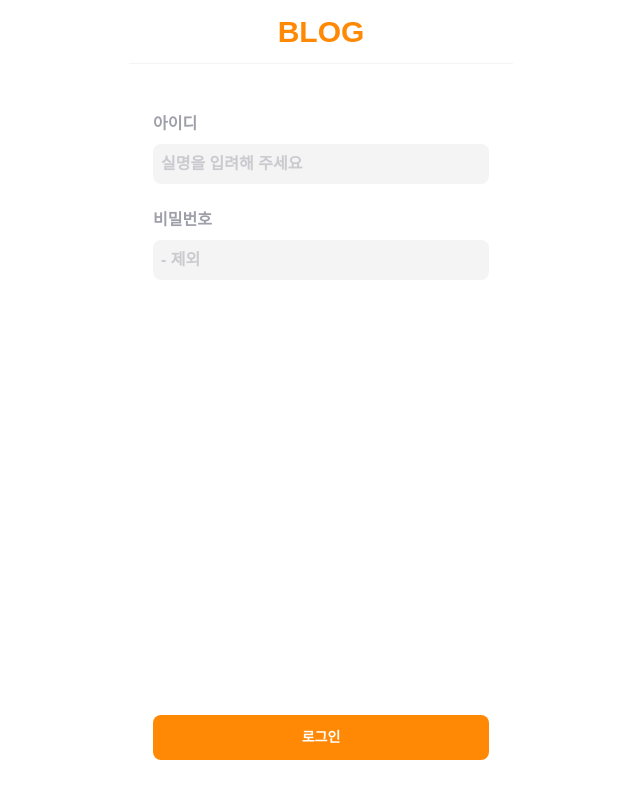
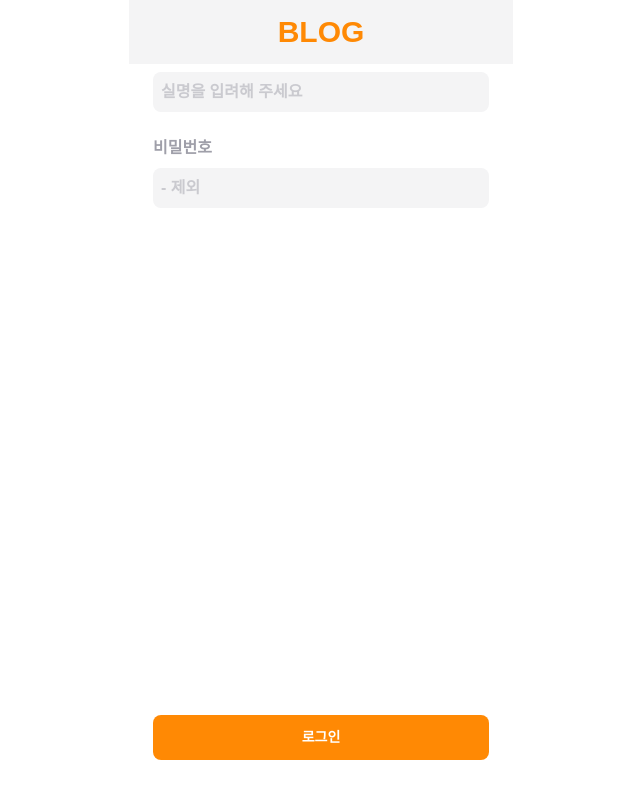
Before and after one commit to zxcv2987/derre, a Next.js app: page /login in a window 1280 px wide. Shown: the whole page, without its empty margins (319-959 px from the left). Built offline with nearby package versions, Linux system fonts and the light colour scheme; a web font is replaced by a local one.

Commit message:
fix: loginPage layout 변경

```diff
--- a/app/login/page.tsx
+++ b/app/login/page.tsx
@@ -7,12 +7,12 @@ export default function Page() {
   return (
     <>
       <Header>
-        <div className="w-full flex items-center justify-center h-full">
+        <div className="w-full flex items-center justify-center h-full bg-zinc-100">
           <h1 className="logo">BLOG</h1>
         </div>
       </Header>
 
-      <article className="pt-18 flex flex-col items-center h-full w-full">
+      <article className="flex flex-col items-center h-full w-full">
         <span>{id}</span>
         <span>{pw}</span>
         <LoginForm />
```
